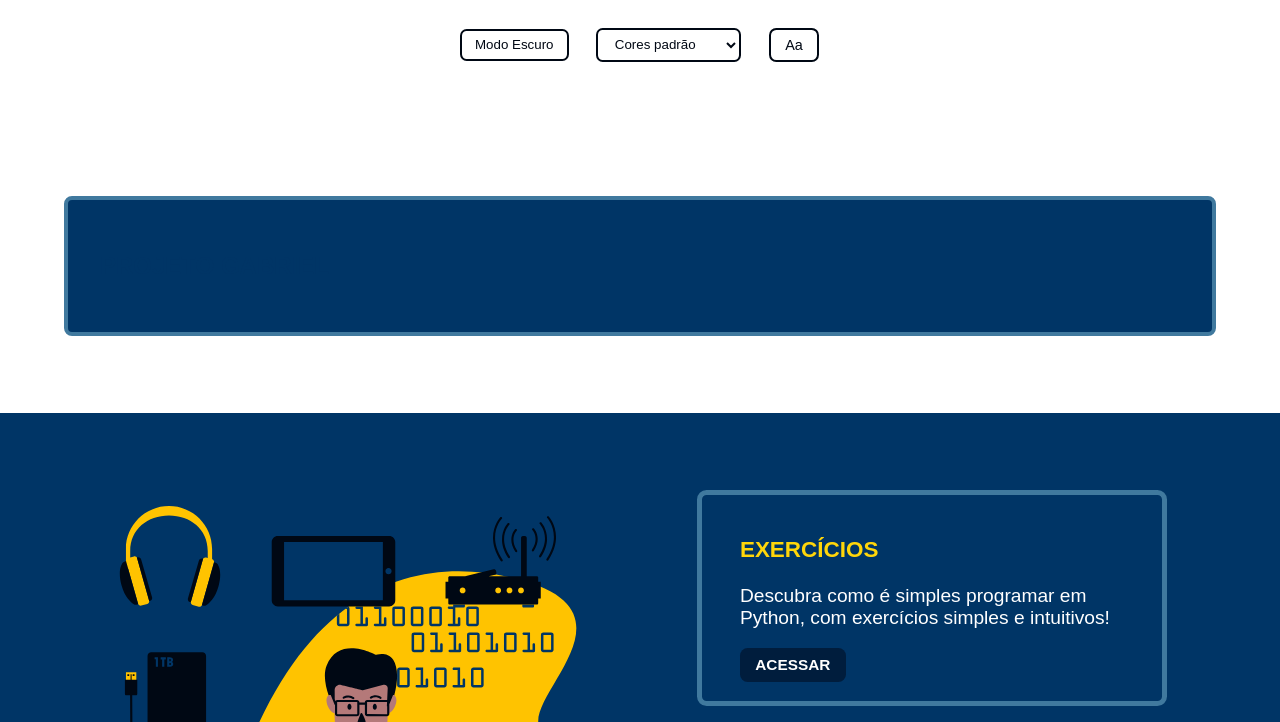
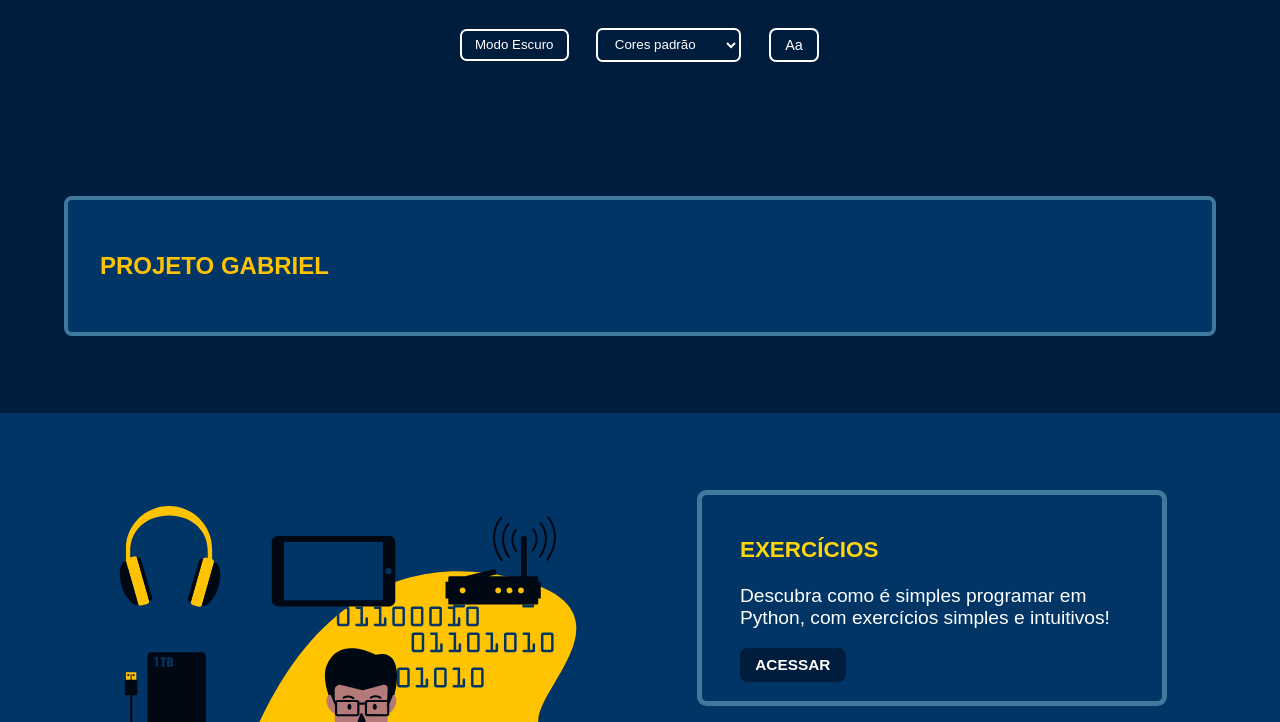
Before and after one commit to JuCDReis/python, a plain HTML site: page project.html in a window 1280 px wide. Shown: the part 282-1004 px from the top of the page. Drawn offline with Linux system fonts and the light colour scheme.

Commit message:
Update project.html

```diff
--- a/project.html
+++ b/project.html
@@ -7,7 +7,7 @@
     <link rel="stylesheet" href="./assets/style.css">
     <link rel="shortcut icon" href="./assets/img/shortcut-icon.svg" type="image/x-icon">
 </head>
-<body class="filter-image">
+<body class="filter-image dark">
     <header>
         <h1>Python </h1>
         <h3>Explore um projeto incrível <strong>desenvolvido por alunos</strong></h3>
```
